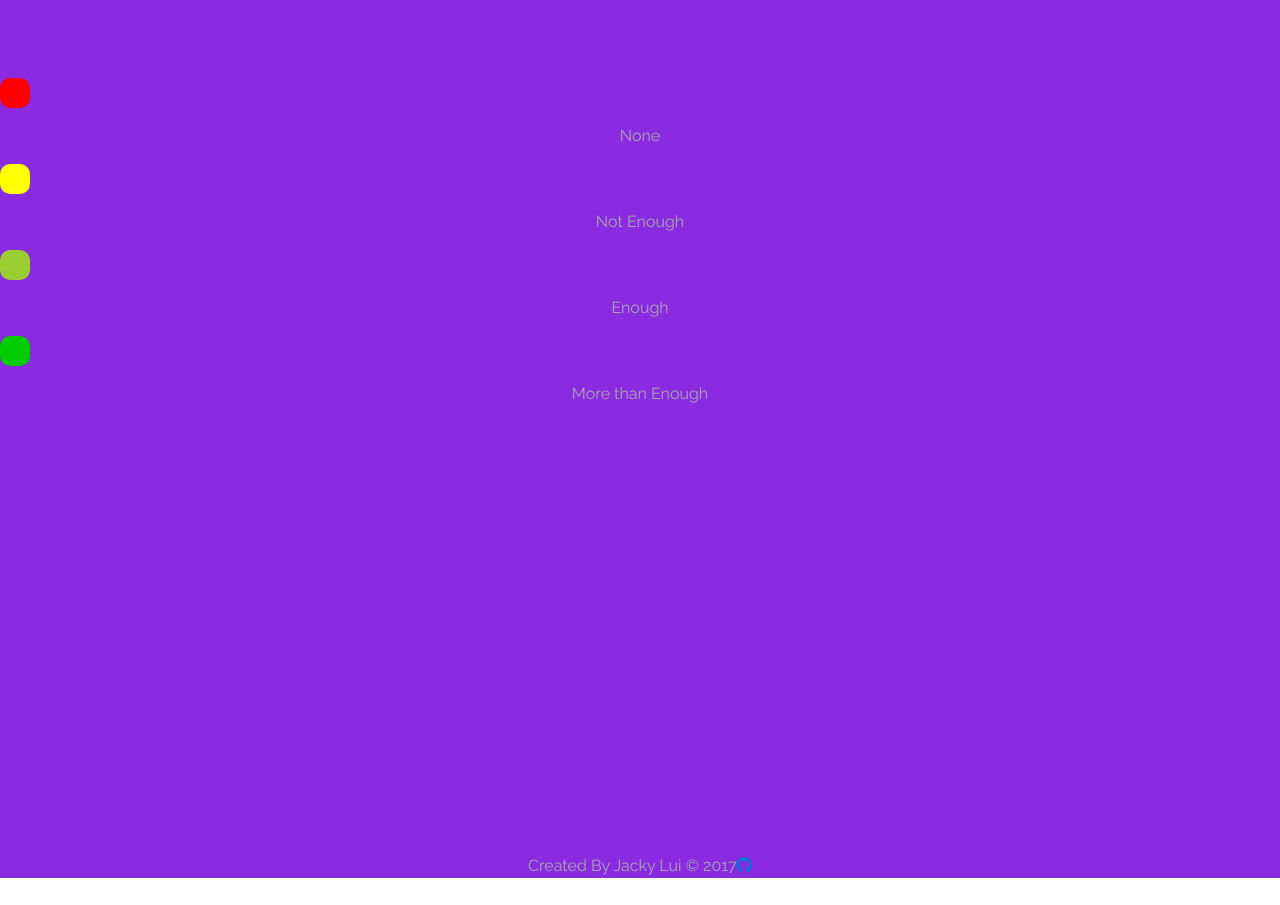
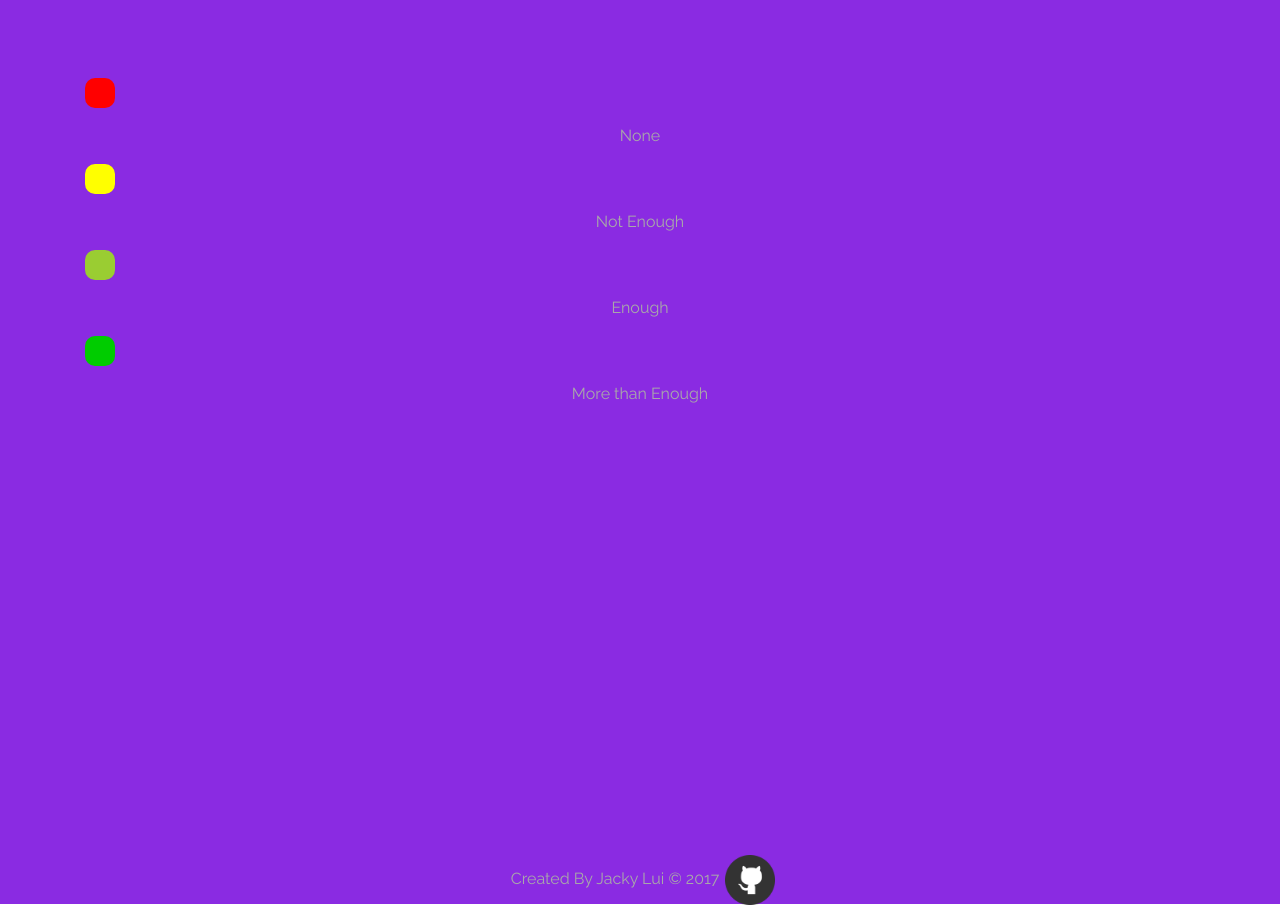
Before and after one commit to Recelis/recipebox, a React (Create React App) app: page / in a window 1280 px wide. Shown: the part 600-1505 px from the top of the page. Before the commit the page ends 1478 px from the top, so only its background shows below. Built offline with nearby package versions, Linux system fonts and the light colour scheme.

Commit message:
added github button image

```diff
--- a/src/App.css
+++ b/src/App.css
@@ -195,3 +195,10 @@
   color:darkgrey;
   margin-bottom:0;
 }
+
+.github{
+  width:50px;
+  height:50px;
+  border:solid 0px transparent;
+  background-color:transparent;
+}
--- a/src/App.js
+++ b/src/App.js
@@ -2,21 +2,29 @@ import React, { Component } from 'react';
 import RecipeBox from './components/RecipeBox'
 import './App.css';
 
+import github from "./img/github.png";
+
 class App extends Component {
+  openWindow(){
+      window.open("https://github.com/Recelis/recipebox",'_blank');
+  }
+
   render() {
     return (
       <div className="App">
         <RecipeBox />
         <div className="inStockDescription">
-          <div className="rows">
-            <div className="col-xs-3"><p className="none"></p><p>None</p></div>
-            <div className="col-xs-3"><p className="notEnough"></p><p>Not Enough</p></div>
-            <div className="col-xs-3"><p className="enough"></p><p>Enough</p></div>
-            <div className="col-xs-3"><p className="moreThanEnough"></p><p>More than Enough</p></div>
+          <div className = "container">
+            <div className="rows">
+              <div className="col-xs-3"><p className="none"></p><p>None</p></div>
+              <div className="col-xs-3"><p className="notEnough"></p><p>Not Enough</p></div>
+              <div className="col-xs-3"><p className="enough"></p><p>Enough</p></div>
+              <div className="col-xs-3"><p className="moreThanEnough"></p><p>More than Enough</p></div>
+            </div>
           </div>
         </div>
         <p className="copyRight">Created By Jacky Lui &#169; 2017
-        <a className="github-share-button" href = "https://recelis.github.io/recipebox/"><i className="fa fa-github col-xs-6" id = "github"></i> </a>
+        <span><button onClick = {()=>this.openWindow()}className = "github"><img className = "github" src = {github}></img></button></span>
         </p>
       </div>
     );
```
Also changed, not shown: src/img/github.png (added).
